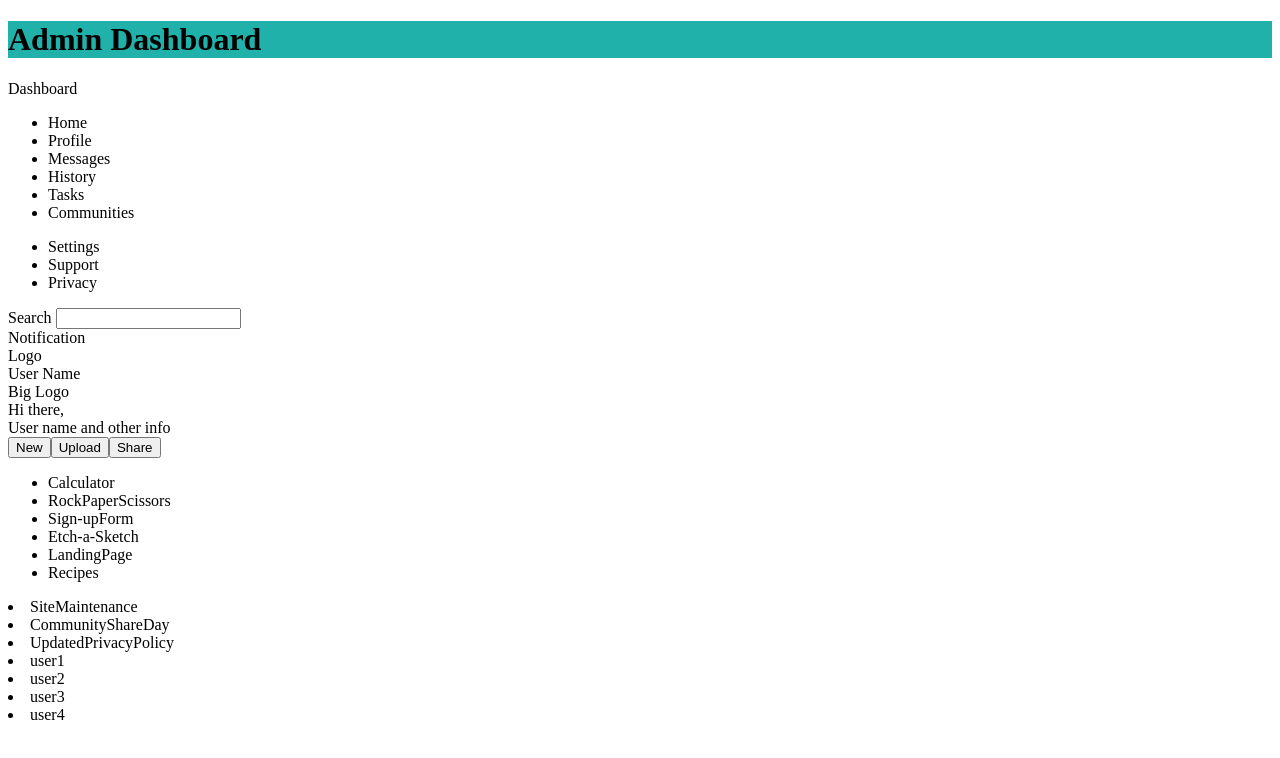
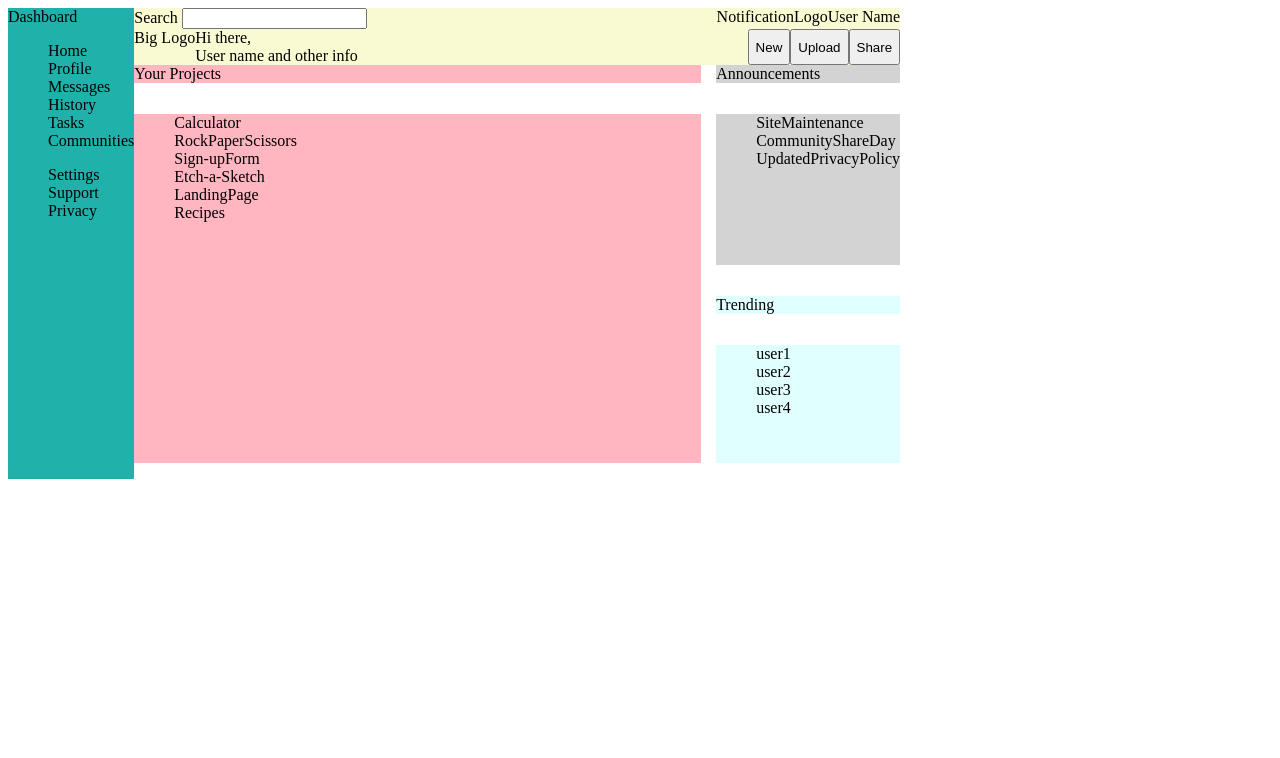
Before and after one commit to yanyukiai/odin-AdminDashboard, a plain HTML site: page index.html in a window 1280 px wide. Drawn offline with Linux system fonts and the light colour scheme.

Commit message:
Edit css file with basic layout style

```diff
--- a/index.html
+++ b/index.html
@@ -7,7 +7,7 @@
     <link rel="stylesheet" href="styles.css" />
   </head>
   <body>
-    <h1>Admin Dashboard</h1>
+    <!-- <h1>Admin Dashboard</h1> -->
     <div class="sidebar">
       <div class="sidebar-title">Dashboard</div>
       <ul class="sidebar-menu">
@@ -24,32 +24,35 @@
         <li>Privacy</li>
       </ul>
     </div>
+    <div class="contents">
       <div class="header">
-      <div class="header-row-1">
+        <div class="header-row">
           <div class="header-searchbar">
             <label for="search_words">Search</label>
             <input type="text" name="search_words" id="search_words" />
           </div>
+          <div class="header-notification-logo">
             <div class="header-notification">Notification</div>
-        <div class="header-user">
             <div class="header-small-logo">Logo</div>
             <div class="header-username">User Name</div>
           </div>
         </div>
-      <div class="header-row-2">
+        <div class="header-row">
+          <div class="header-greeting">
             <div class="header-big-logo">Big Logo</div>
-        <div class="header-greeting">
+            <div class="header-greeting-words">
               <div class="header-greeting-words">Hi there,</div>
               <div class="header-user-info">User name and other info</div>
+            </div>
           </div>
           <div class="header-buttons">
             <button>New</button><button>Upload</button><button>Share</button>
           </div>
         </div>
       </div>
-    <div class="content">
-      <div class="projects">
-        <ul>
+      <div class="main-content">
+        <div class="projects-title">Your Projects</div>
+        <ul class="project-list">
           <li class="project">Calculator</li>
           <li class="project">RockPaperScissors</li>
           <li class="project">Sign-upForm</li>
@@ -57,17 +60,19 @@
           <li class="project">LandingPage</li>
           <li class="project">Recipes</li>
         </ul>
-      </div>
-      <div class="announcements">
+        <div class="announcements-title">Announcements</div>
+        <ul class="announcements-list">
           <li class="announcement">SiteMaintenance</li>
           <li class="announcement">CommunityShareDay</li>
           <li class="announcement">UpdatedPrivacyPolicy</li>
-      </div>
-      <div class="trending">
+        </ul>
+        <div class="trending-title">Trending</div>
+        <ul class="trending-list">
           <li class="hot-uesr">user1</li>
           <li class="hot-uesr">user2</li>
           <li class="hot-uesr">user3</li>
           <li class="hot-uesr">user4</li>
+        </ul>
       </div>
     </div>
   </body>
--- a/styles.css
+++ b/styles.css
@@ -1,3 +1,87 @@
-h1 {
+/* h1 {
+  background-color: lightseagreen;
+} */
+
+/* Global Style */
+li {
+  list-style: none;
+}
+
+body,
+.contents,
+.header,
+.header-row,
+.header-notification-logo,
+.header-greeting,
+.header-buttons {
+  display: flex;
+}
+
+.contents,
+.header {
+  flex-direction: column;
+}
+
+/* Sidebar Style */
+
+.sidebar {
   background-color: lightseagreen;
 }
+
+/* Header Style */
+
+.header {
+  background-color: lightgoldenrodyellow;
+}
+
+.header-row {
+  justify-content: space-between;
+}
+
+/* Main Contents Style */
+
+.main-content {
+  display: grid;
+  gap: 15px;
+  grid-template-columns: repeat(2, 3fr) repeat(1, 2fr);
+  grid-template-rows: repeat(1, 1fr) repeat(12, 1fr);
+}
+
+.projects-title,
+.project-list {
+  background-color: lightpink;
+}
+
+.projects-title {
+  grid-area: 1 / 1 / 1 / 3;
+}
+
+.project-list {
+  grid-area: 2 / 1 / 14 / 3;
+}
+
+.announcements-title,
+.announcements-list {
+  background-color: lightgrey;
+}
+
+.announcements-title {
+  grid-area: 1 / 3 / 2 / 4;
+}
+
+.announcements-list {
+  grid-area: 2 / 3 / 8 / 4;
+}
+
+.trending-title,
+.trending-list {
+  background-color: lightcyan;
+}
+
+.trending-title {
+  grid-area: 8 / 3 / 9 / 4;
+}
+
+.trending-list {
+  grid-area: 9 / 3 / 14 / 4;
+}
```
Lines whose indentation alone changed are shown as unchanged.
